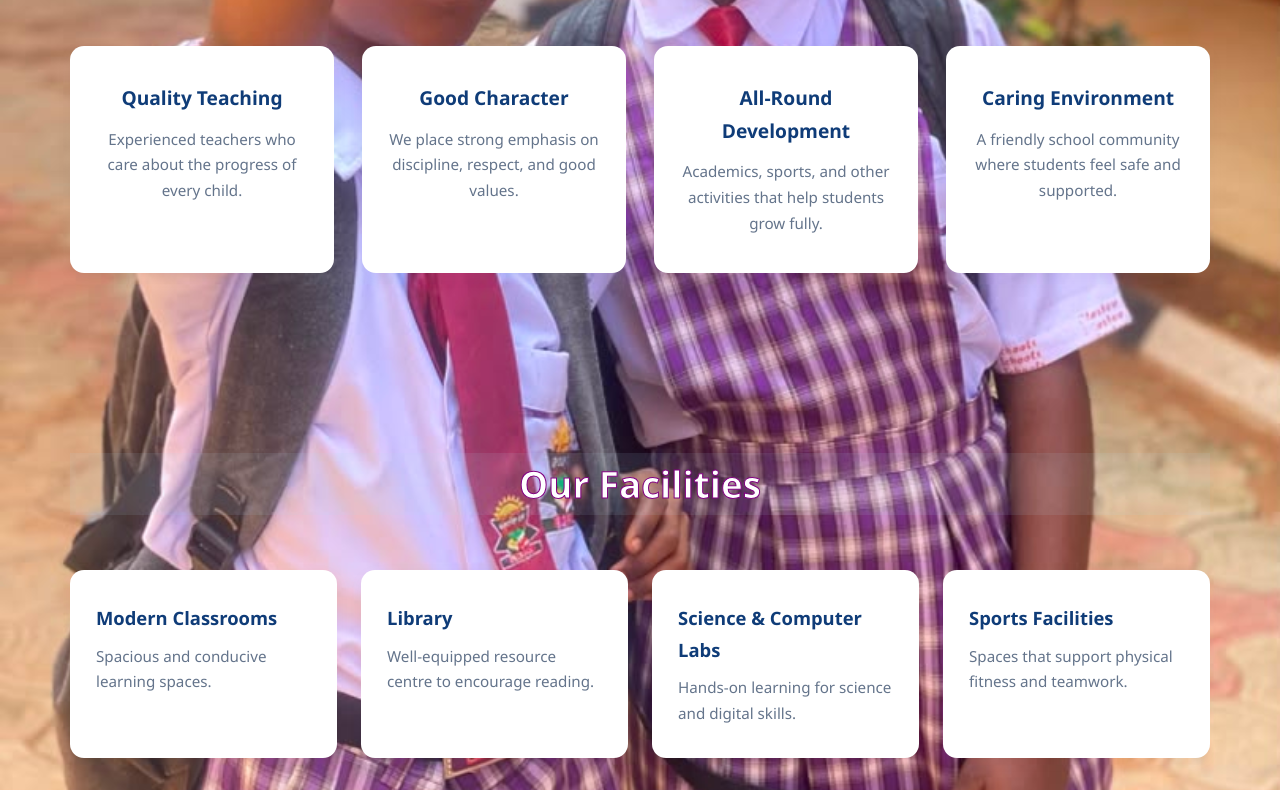
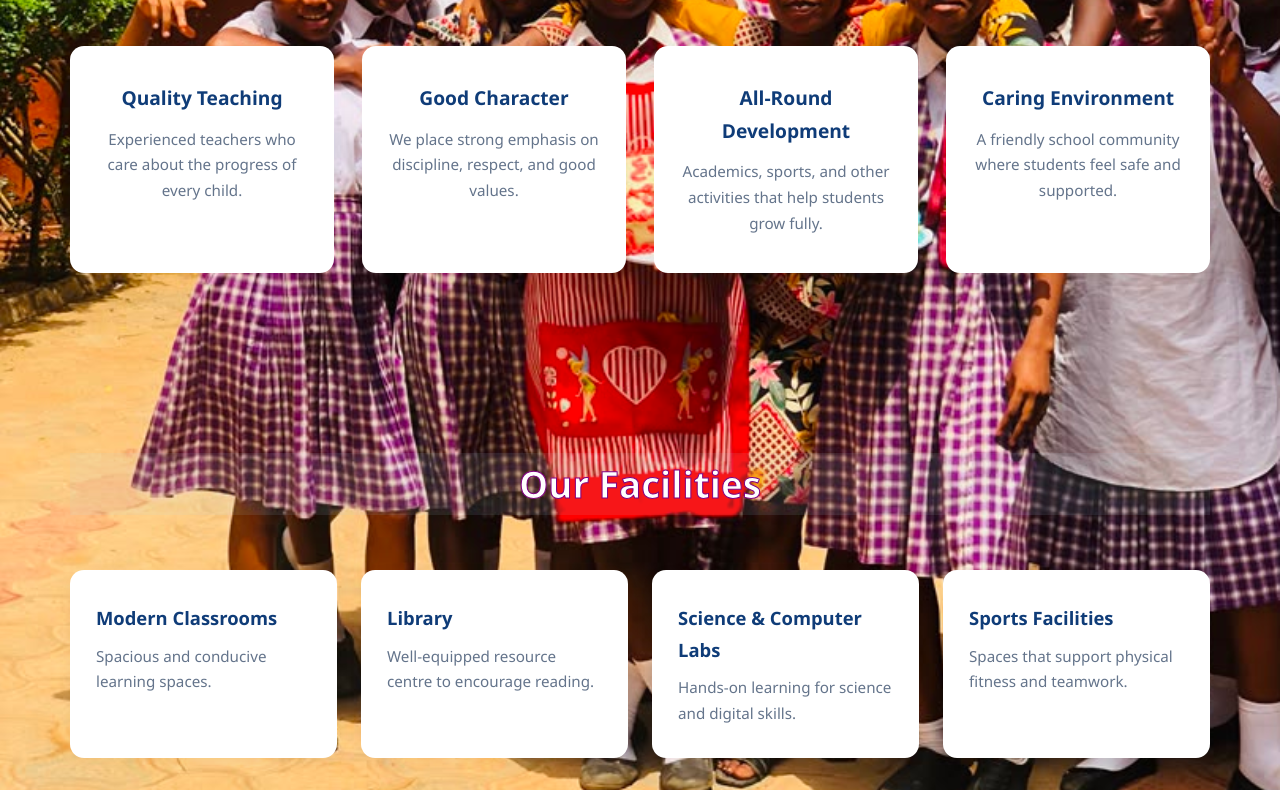
Before and after one commit to marve123-art/school-website, a plain HTML site: page index.html in a window 1280 px wide. Shown: the part 727-1517 px from the top of the page. Drawn offline with Linux system fonts and the light colour scheme.

Commit message:
updated the background image

```diff
--- a/styles.css
+++ b/styles.css
@@ -924,7 +924,7 @@ ul {
 
 
 body {
-    background-image:url("photo 18.jpeg");
+    background-image:url("photo 13.jpeg");
     background-size: cover;
     background-position:center;
     background-attachment: fixed
```
